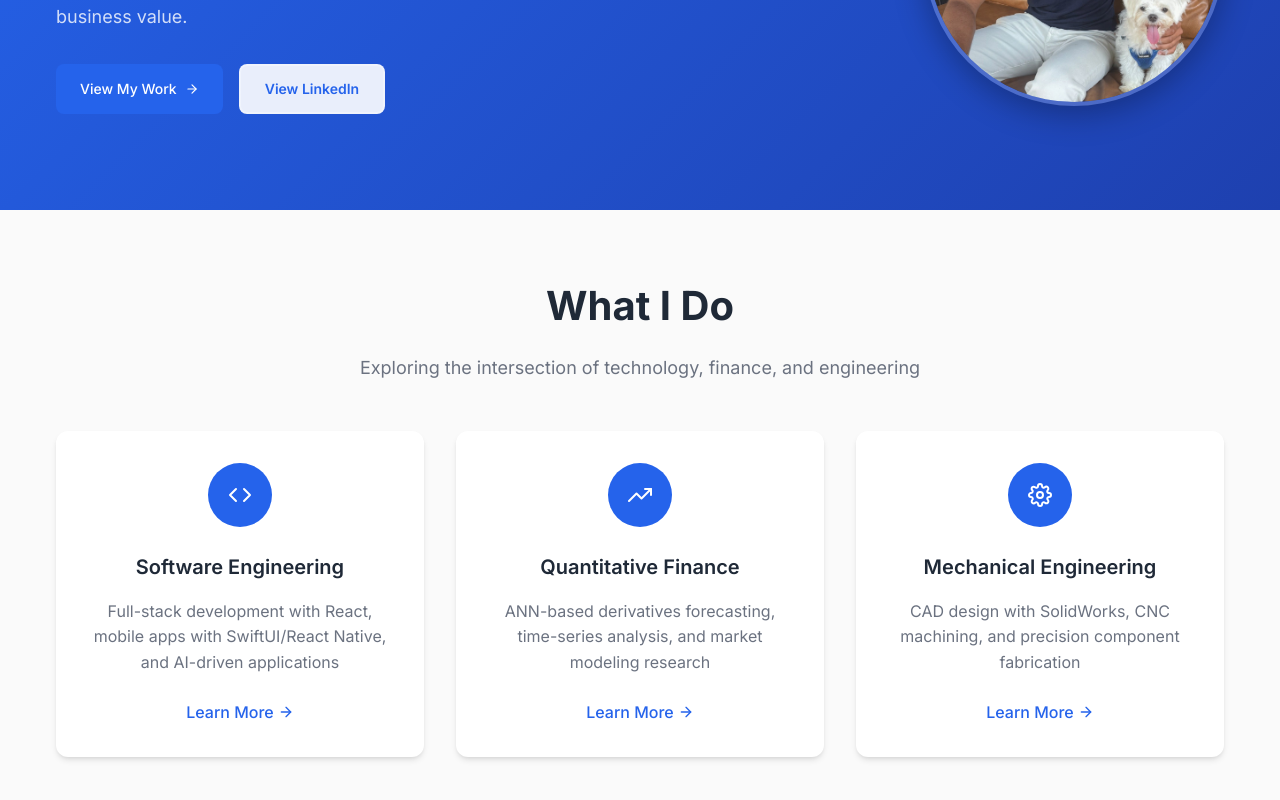
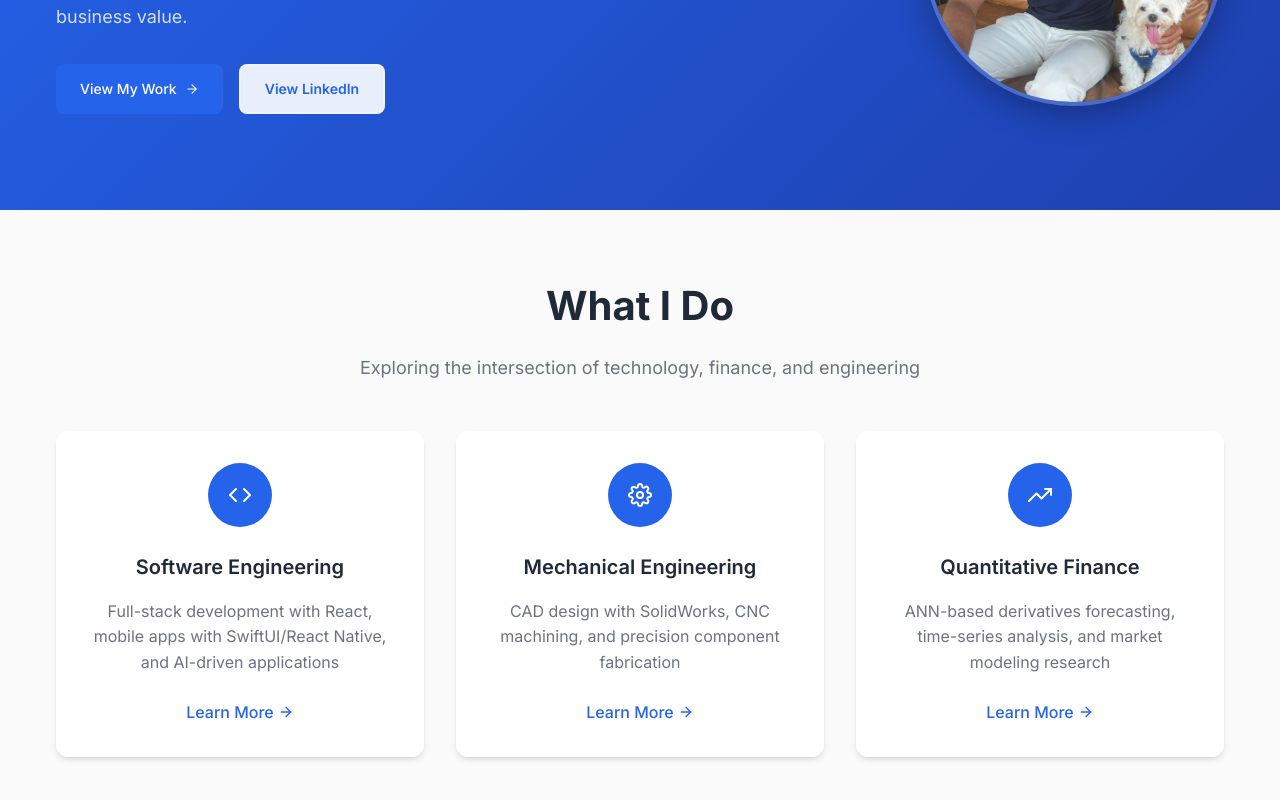
Before and after one commit to Jaiparmar940/Jaivir-portfolio, a React (Create React App) app: page / in a window 1280 px wide. Shown: the part 370-1170 px from the top of the page. Built offline with nearby package versions, Linux system fonts and the light colour scheme.

Commit message:
Swap Mechanical Engineering and Quantitative Finance card positions

```diff
--- a/src/pages/Home.js
+++ b/src/pages/Home.js
@@ -13,16 +13,16 @@ const Home = () => {
       link: '/projects'
     },
     {
+      icon: FiSettings,
+      title: 'Mechanical Engineering',
+      description: 'CAD design with SolidWorks, CNC machining, and precision component fabrication',
+      link: '/resume'
+    },
+    {
       icon: FiTrendingUp,
       title: 'Quantitative Finance',
       description: 'ANN-based derivatives forecasting, time-series analysis, and market modeling research',
       link: '/projects'
-    },
-    {
-      icon: FiSettings,
-      title: 'Mechanical Engineering',
-      description: 'CAD design with SolidWorks, CNC machining, and precision component fabrication',
-      link: '/resume'
     }
   ];
 
```
